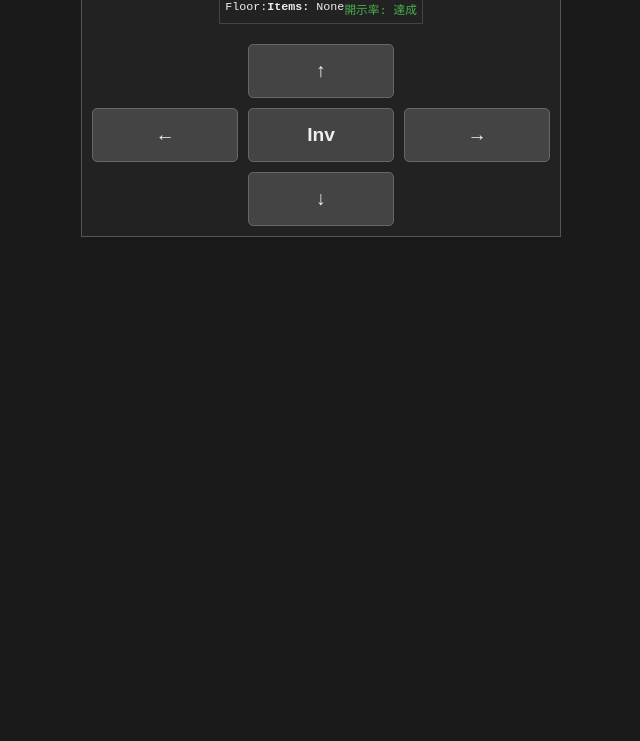
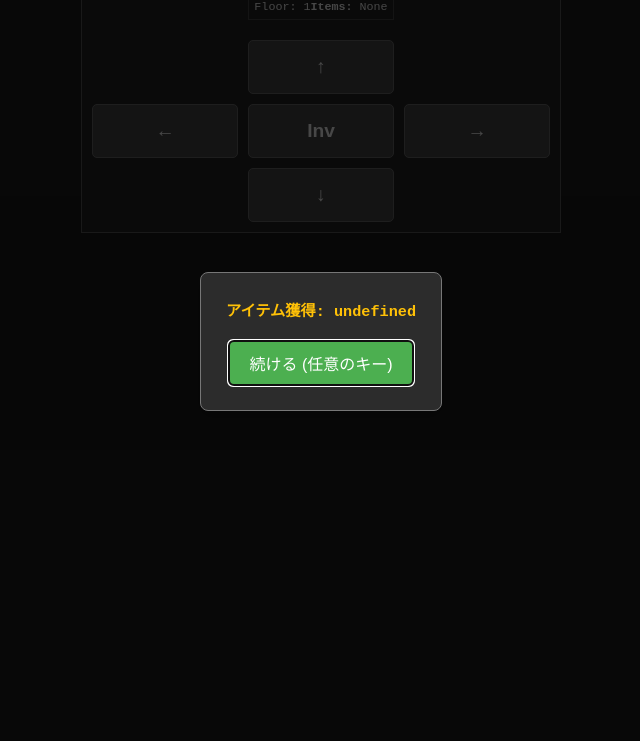
Before and after one commit to inajob/numdun, a website with bundled scripts: page index.html in a window 1280 px wide. Shown: the part 59-800 px from the top of the page, without its empty margins (319-959 px from the left). Built offline with nearby package versions, Linux system fonts and the light colour scheme.

Commit message:
Revert "change pick up item dialog to notification"
This reverts commit f9cdef001a8a586876eb42df7b5cea0e4965a53e.

```diff
--- a/browser_io.js
+++ b/browser_io.js
@@ -5,6 +5,7 @@ let selectedChoiceIndex = 0; // For keyboard selection on item choice screen
 let selectedConfirmIndex = 0; // For keyboard selection on next floor confirmation
 const INPUT_DEBOUNCE_MS = 100; // Cooldown in ms to prevent double taps
 let lastInput = { key: null, time: 0 };
+let isModalActive = false; // NEW: To control game pause for modal
 
 // Cache DOM elements to avoid repeated lookups
 const dom = {
@@ -24,7 +25,7 @@ const dom = {
 
 /**
  * Displays a short-lived notification pop-up.
- * @param {string} htmlContent The message to display (can be HTML).
+ * @param {string} text The message to display.
  * @param {number} duration How long to display the message in ms.
  */
 function showNotification(text, duration = 3000) {
@@ -39,7 +40,56 @@ function showNotification(text, duration = 3000) {
     }, duration);
 }
 
+/**
+ * NEW: Shows a modal dialog for item acquisition, pausing the game.
+ * @param {object} item The acquired item object from core.js
+ */
+function showItemAcquiredModal(item) {
+    console.log("show")
+    if (isModalActive) return;
+    console.log("next")
+    isModalActive = true;
+    game.clearJustAcquiredItem(); // Clear the state in core.js
 
+    const overlay = document.createElement('div');
+    overlay.className = 'modal-overlay';
+
+    const content = document.createElement('div');
+    content.className = 'modal-content';
+
+    const title = document.createElement('h3');
+    title.textContent = `アイテム獲得: ${item.name}`;
+
+    const description = document.createElement('p');
+    description.textContent = item.description;
+
+    const button = document.createElement('button');
+    button.textContent = '続ける (任意のキー)';
+
+    content.appendChild(title);
+    content.appendChild(description);
+    content.appendChild(button);
+    overlay.appendChild(content);
+    document.body.appendChild(overlay);
+
+    button.focus();
+
+    const closeModal = () => {
+        if (!isModalActive) return;
+        document.removeEventListener('keydown', modalKeyListener);
+        document.body.removeChild(overlay);
+        isModalActive = false;
+        runBrowserGameLoop(); // Refresh the game screen after closing
+    };
+
+    const modalKeyListener = (event) => {
+        event.preventDefault();
+        closeModal();
+    };
+
+    button.addEventListener('click', closeModal);
+    document.addEventListener('keydown', modalKeyListener);
+}
 
 function renderGridToDom(displayState) {
     dom.gameGrid.innerHTML = ''; // Clear previous grid
@@ -160,6 +210,12 @@ function isInputDebounced(key) {
 }
 
 function handleGlobalKeyboardInput(event) {
+    if (isModalActive) {
+        // The modal's own listener will handle Enter.
+        // We prevent any other game input from processing.
+        event.preventDefault();
+        return;
+    }
 
     // Convert arrow keys to wasd at the beginning for consistent handling
     let key = event.key.toLowerCase();
@@ -296,12 +352,10 @@ function updateStatusUI(displayState) {
 function runBrowserGameLoop() {
     const gameResult = game.gameLoop();
 
-    // NEW: Show a notification when an item is acquired
+    // NEW: Check for item acquisition first and show modal if needed
     if (gameResult.newItemAcquired) {
-        const item = gameResult.newItemAcquired;
-        const message = `アイテム獲得: ${item.name}`;
-        showNotification(message, 3000); // Show for 3 seconds
-        game.clearJustAcquiredItem(); // Clear the state in core.js
+        showItemAcquiredModal(gameResult.newItemAcquired);
+        return; // Stop further rendering until modal is closed
     }
 
     const displayState = gameResult.displayState;
--- a/style.css
+++ b/style.css
@@ -246,7 +246,53 @@ h1 {
     opacity: 0;
 }
 
+/* NEW: Modal Dialog Styles */
+.modal-overlay {
+    position: fixed;
+    top: 0;
+    left: 0;
+    width: 100%;
+    height: 100%;
+    background-color: rgba(0, 0, 0, 0.7);
+    display: flex;
+    justify-content: center;
+    align-items: center;
+    z-index: 2000;
+}
 
+.modal-content {
+    background-color: #2c2c2c;
+    padding: 25px;
+    border-radius: 8px;
+    border: 1px solid #777;
+    text-align: center;
+    max-width: 80%;
+    max-width: 400px;
+    box-shadow: 0 5px 15px rgba(0,0,0,0.3);
+}
+
+.modal-content h3 {
+    margin-top: 0;
+    color: #FFC107; /* Yellow to match item color */
+}
+
+.modal-content p {
+    margin-bottom: 20px;
+}
+
+.modal-content button {
+    padding: 10px 20px;
+    font-size: 1em;
+    background-color: #4CAF50;
+    color: white;
+    border: none;
+    border-radius: 5px;
+    cursor: pointer;
+}
+
+.modal-content button:hover {
+    background-color: #45a049;
+}
 
 /* Action Prompt Styles */
 #action-prompt {
```
